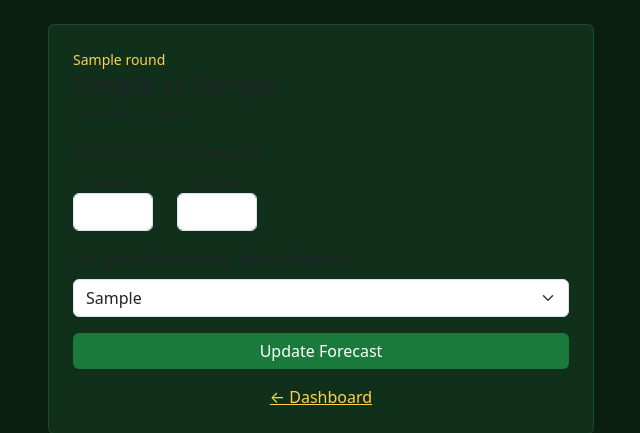
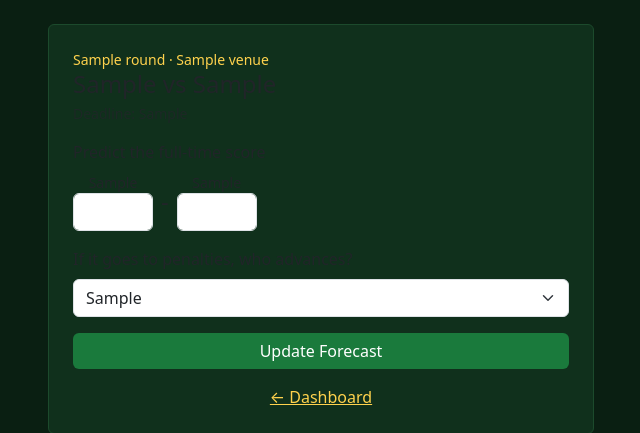
Before and after one commit to yurifleon/WC-forecast, a Flask app: template templates/predict.html in a window 1280 px wide. Shown: the part 56-489 px from the top of the page, without its empty margins (319-959 px from the left). Run offline with Flask 3, Linux system fonts and the light colour scheme; the template is opened without the code that fills it: most values are stand-ins (such as "Sample title", 1, 10 or a date in 2020).

Commit message:
Show host city on dashboard + predict pages
Co-Authored-By: Claude Opus 4.8 <noreply@anthropic.com>

```diff
--- a/templates/dashboard.html
+++ b/templates/dashboard.html
@@ -14,7 +14,7 @@
           {% else %}
             <span class="text-muted">{{ slot_label(m, 'home') }} vs {{ slot_label(m, 'away') }}</span>
           {% endif %}
-          <div class="small text-muted">{{ _("Deadline") }}: {{ m.kickoff_utc | deadline_tz }}</div>
+          <div class="small text-muted">{{ _("Deadline") }}: {{ m.kickoff_utc | deadline_tz }}{% if m.venue %} · {{ m.venue }}{% endif %}</div>
         </div>
         <div class="text-end">
           {% if not has_teams(m) %}
--- a/templates/predict.html
+++ b/templates/predict.html
@@ -3,7 +3,7 @@
 <div class="row justify-content-center">
   <div class="col-md-6">
     <div class="card p-4">
-      <span class="accent small">{{ round_label(match.round) }}</span>
+      <span class="accent small">{{ round_label(match.round) }}{% if match.venue %} · {{ match.venue }}{% endif %}</span>
       <h4 class="mb-1">{{ match.home_team }} vs {{ match.away_team }}</h4>
       <div class="small text-muted mb-3">{{ _("Deadline") }}: {{ match.kickoff_utc | deadline_tz }}</div>
 
```
